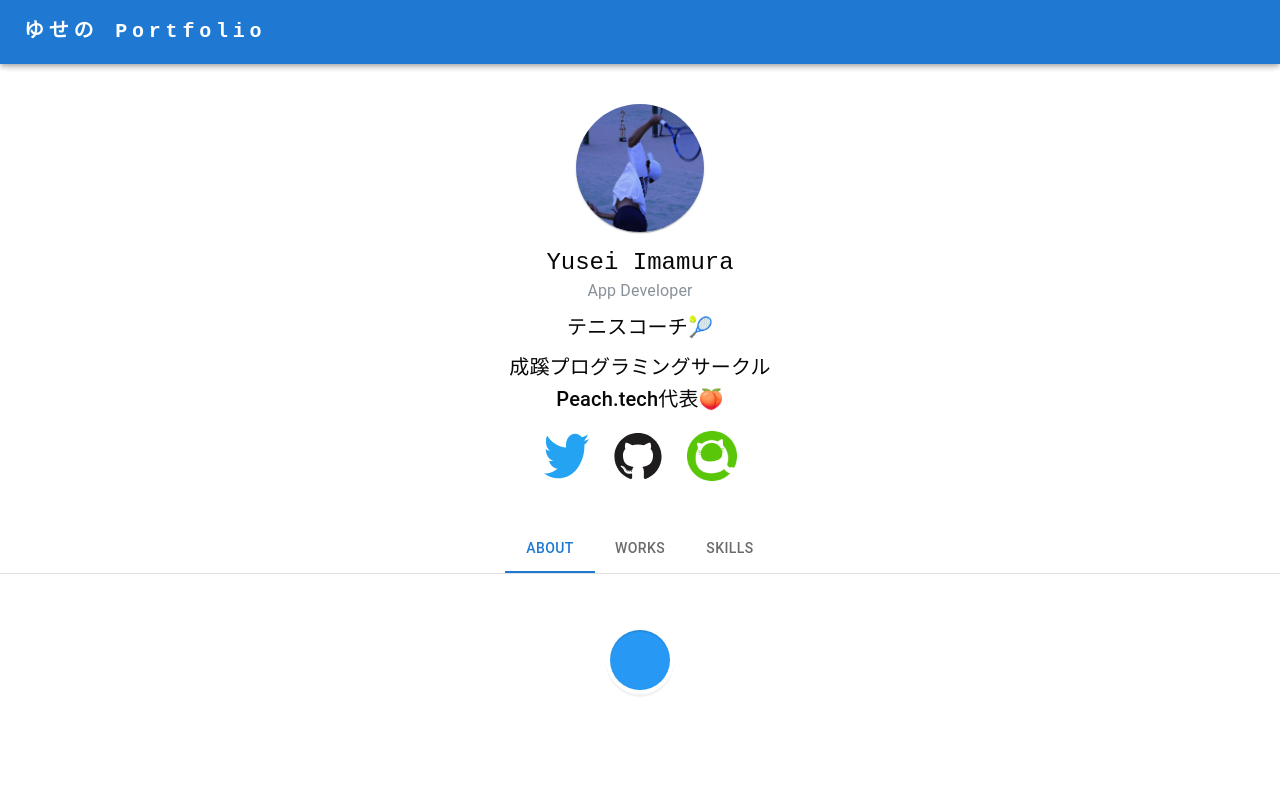
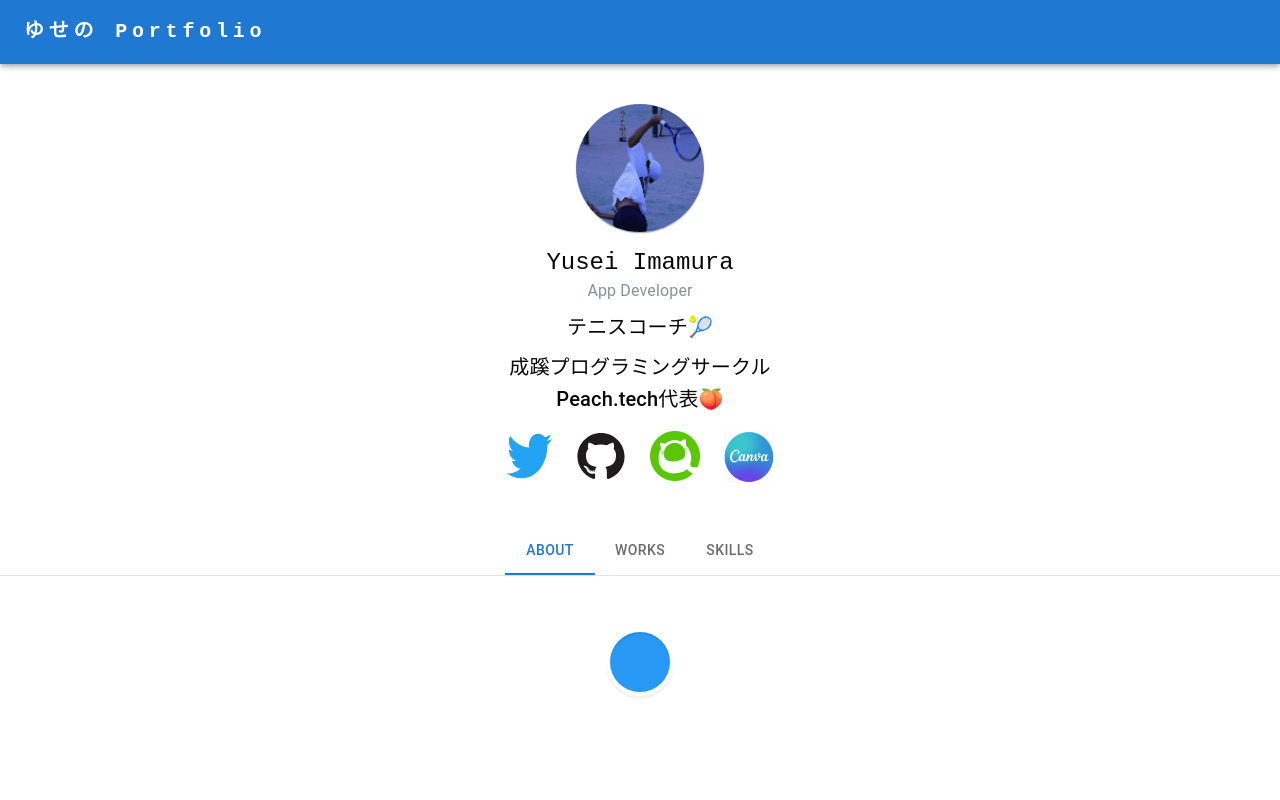
Before and after one commit to yusei53/yusei53-portfolio, a Next.js app: page / in a window 1280 px wide. Shown: the top 800 px of the page. Built offline with nearby package versions, Linux system fonts and the light colour scheme.

Commit message:
canvaを追加

```diff
--- a/src/app/components/molecule/IconIntroduction.jsx
+++ b/src/app/components/molecule/IconIntroduction.jsx
@@ -26,12 +26,25 @@ export function IconIntroduction() {
           />
         </a>
       </Box>
-      <a href="https://qiita.com/yusei53" target="_blank">
+      <Box marginRight={3}>
+        <a href="https://qiita.com/yusei53" target="_blank">
+          <Image
+            src="/img/qiita.png"
+            height={50}
+            width={50}
+            alt="qiitaのIcon画像"
+          />
+        </a>
+      </Box>
+      <a
+        href="https://www.canva.com/design/DAFwLqVbbf0/EcrPUnfZpKFHLTfRgL63Uw/edit"
+        target="_blank"
+      >
         <Image
-          src="/img/qiita.png"
-          height={50}
+          src="/img/canva.png"
+          height={52}
           width={50}
-          alt="qiitaのIcon画像"
+          alt="canvaのIcon画像"
         />
       </a>
     </Stack>
```
Also changed, not shown: public/img/canva.png (added).
